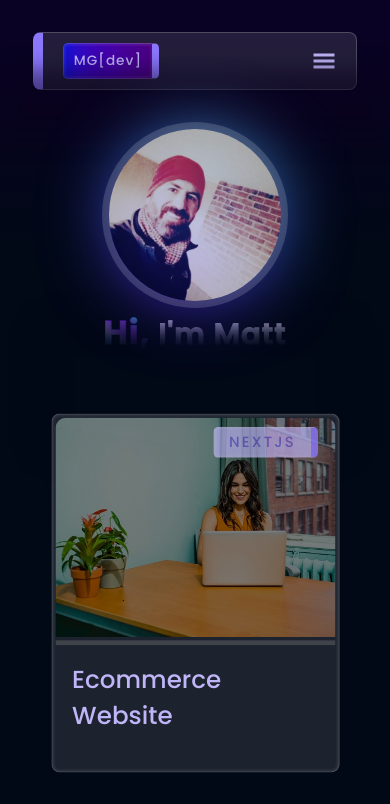
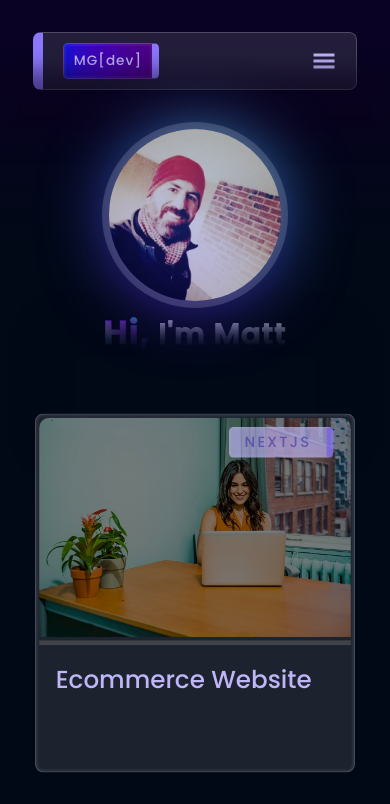
Before and after one commit to midcenturydude7/nextjs-portfolio-site, a Next.js app: page / in a window 390 px wide. Shown: the top 804 px of the page. Built offline with nearby package versions, Linux system fonts and the light colour scheme.

Commit message:
Updated responsive spacing

```diff
--- a/app/components/CardSection/styles/CardSection.module.css
+++ b/app/components/CardSection/styles/CardSection.module.css
@@ -183,6 +183,5 @@
 @media (max-width: 750px) {
   .section .section-box_container .section-box {
     width: 80vw;
-    max-width: 90% !important;
   }
 }/*# sourceMappingURL=CardSection.module.css.map */
--- a/app/components/CardSection/styles/CardSection.module.scss
+++ b/app/components/CardSection/styles/CardSection.module.scss
@@ -216,7 +216,6 @@
     .section-box_container {
       .section-box {
         width: 80vw;
-        max-width: 90% !important;
       }
     }
   }
```
Also changed, not shown: 1 other file (tests, documents, lock files or other folders).
